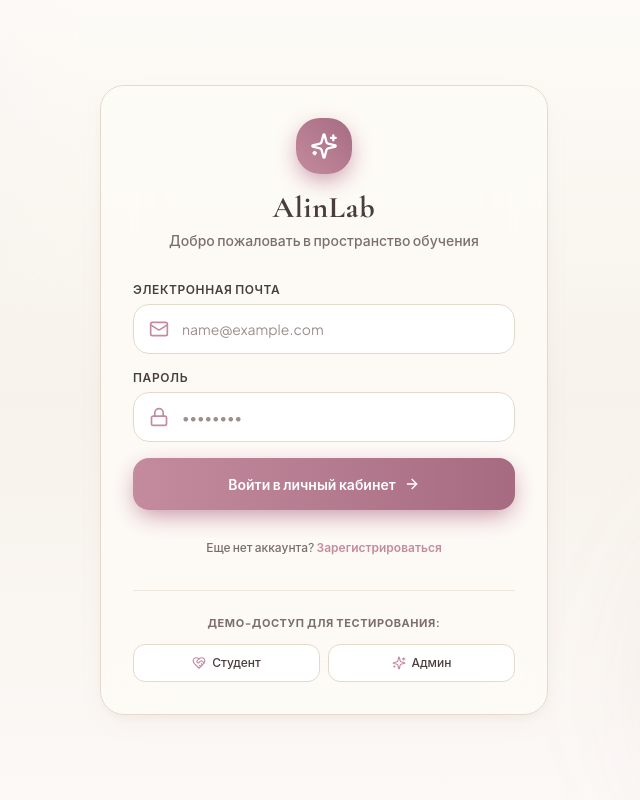
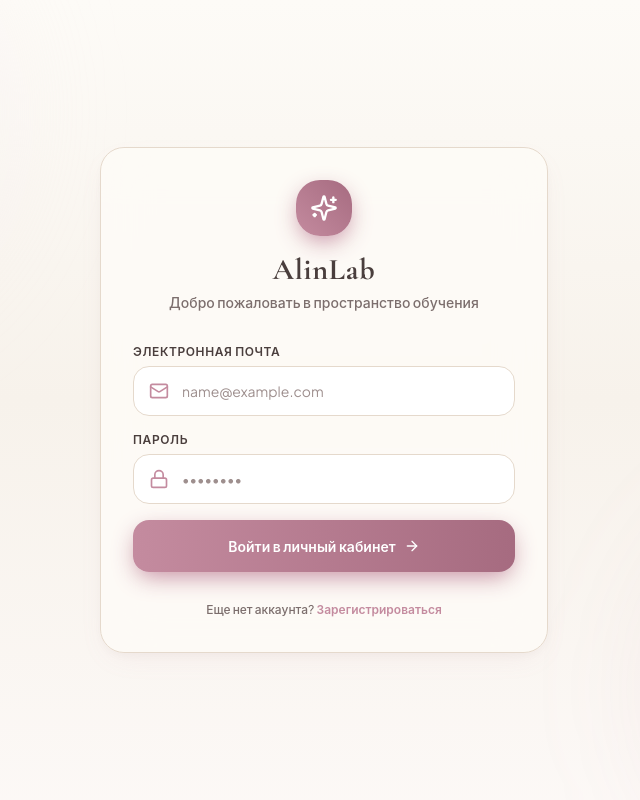
Before and after one commit to axmetrx/AlinLab, a React (Vite) app in the folder frontend/: page / in a window 1280 px wide. Shown: the whole page, without its empty margins (316-956 px from the left). Built offline with nearby package versions, Linux system fonts and the light colour scheme; no server answers.

Commit message:
remove demo account section and buttons from login/registration page

```diff
--- a/frontend/src/pages/AuthPage.jsx
+++ b/frontend/src/pages/AuthPage.jsx
@@ -1,6 +1,6 @@
 import React, { useState } from 'react';
 import { useAuth } from '../context/AuthContext';
-import { Sparkles, Mail, Lock, User, ArrowRight, HeartHandshake } from 'lucide-react';
+import { Sparkles, Mail, Lock, User, ArrowRight } from 'lucide-react';
 
 export const AuthPage = () => {
   const [isLogin, setIsLogin] = useState(true);
@@ -35,15 +35,6 @@ export const AuthPage = () => {
     }
   };
 
-  const setDemoUser = (type) => {
-    if (type === 'admin') {
-      setEmail('admin@alinlab.ru');
-      setPassword('adminpassword');
-    } else {
-      setEmail('student@alinlab.ru');
-      setPassword('studentpassword');
-    }
-  };
 
   return (
     <div className="min-h-screen flex items-center justify-center p-4 bg-gradient-to-b from-cream via-cream-card to-rose-light/20 relative overflow-hidden">
@@ -157,29 +148,6 @@ export const AuthPage = () => {
           </button>
         </div>
 
-        {/* Demo Accounts Quick Login */}
-        <div className="mt-8 pt-6 border-t border-cream-border/60">
-          <p className="text-[11px] font-bold uppercase tracking-wider text-deep-muted text-center mb-3">
-            Демо-доступ для тестирования:
-          </p>
-          <div className="grid grid-cols-2 gap-2">
-            <button
-              onClick={() => { setIsLogin(true); setDemoUser('student'); }}
-              className="py-2.5 px-3 rounded-xl bg-white hover:bg-rose-light border border-cream-border text-deep text-xs font-medium transition-all flex items-center justify-center space-x-1.5"
-            >
-              <HeartHandshake className="w-3.5 h-3.5 text-rose" />
-              <span>Студент</span>
-            </button>
-            <button
-              onClick={() => { setIsLogin(true); setDemoUser('admin'); }}
-              className="py-2.5 px-3 rounded-xl bg-white hover:bg-rose-light border border-cream-border text-deep text-xs font-medium transition-all flex items-center justify-center space-x-1.5"
-            >
-              <Sparkles className="w-3.5 h-3.5 text-rose" />
-              <span>Админ</span>
-            </button>
-          </div>
-        </div>
-
       </div>
     </div>
   );
```
